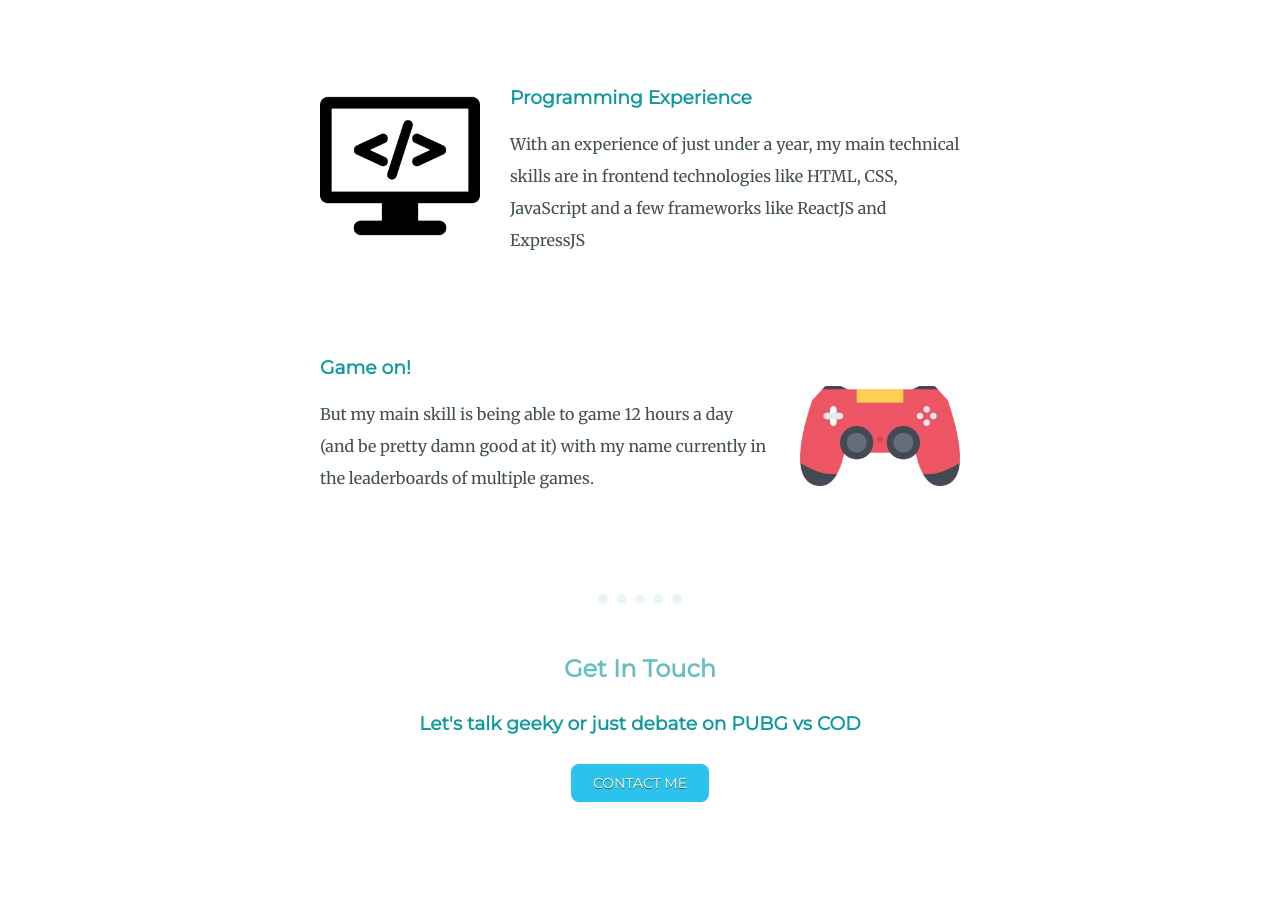
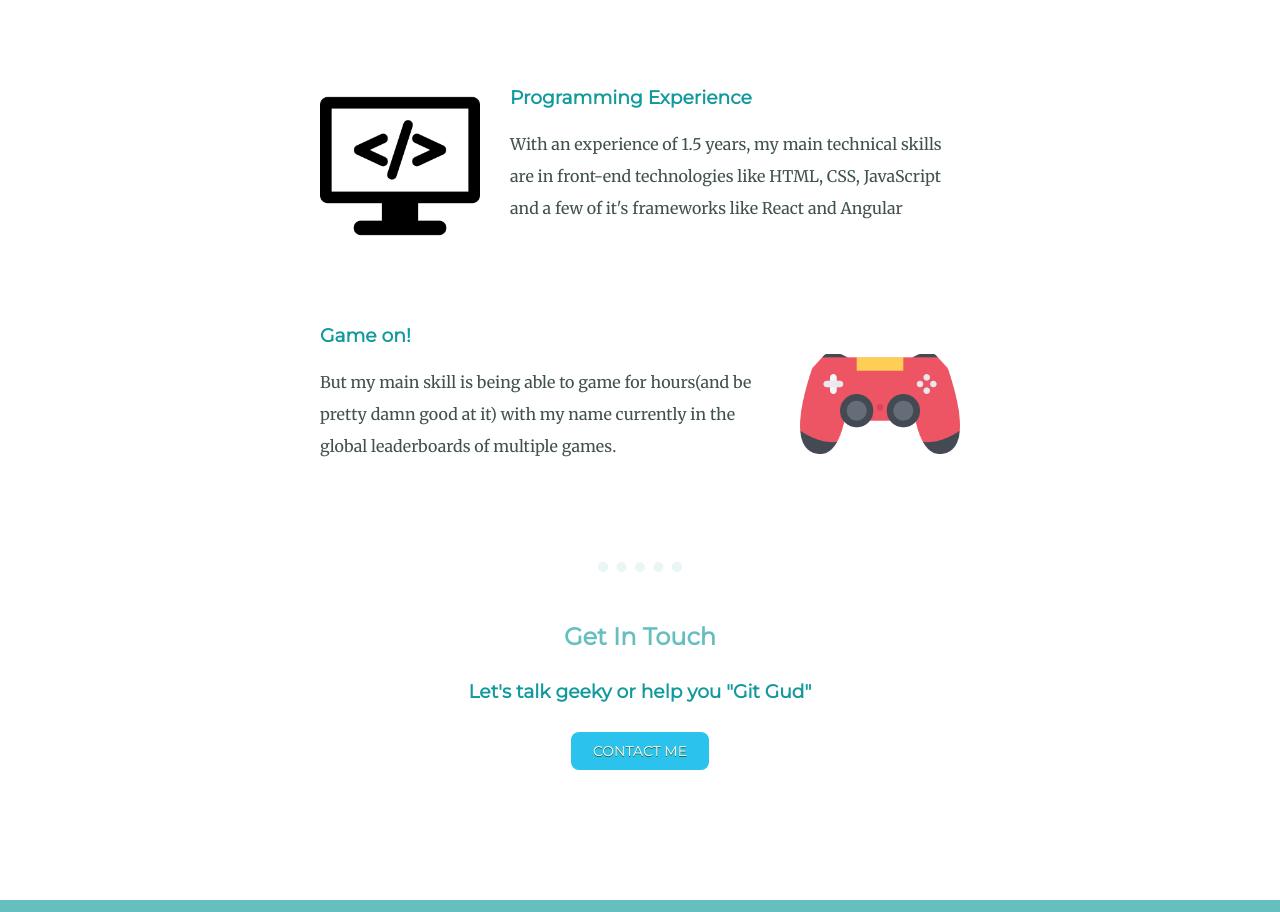
Before and after one commit to bensonzachariah/website, a plain HTML site: page index.html in a window 1280 px wide. Shown: the part 1140-2052 px from the top of the page. Drawn offline with Linux system fonts and the light colour scheme.

Commit message:
Update index.html

```diff
--- a/index.html
+++ b/index.html
@@ -30,18 +30,18 @@
           <div class="skill-row">
             <img class="computer-img" src="Images/computer.png" alt="computer-img">
             <h3>Programming Experience</h3>
-            <p>With an experience of just under a year, my main technical skills are in frontend technologies like HTML, CSS, JavaScript and a few frameworks like ReactJS and ExpressJS</p>
+            <p>With an experience of 1.5 years, my main technical skills are in front-end technologies like HTML, CSS, JavaScript and a few of it's frameworks like React and Angular</p>
           </div>
           <div class="skill-row">
             <img class="game-img" src="Images/gamepad.png" alt="game-img">
             <h3>Game on!</h3>
-            <p>But my main skill is being able to game 12 hours a day (and be pretty damn good at it) with my name currently in the leaderboards of multiple games.</p>
+            <p>But my main skill is being able to game for hours(and be pretty damn good at it) with my name currently in the global leaderboards of multiple games.</p>
           </div>
         </div>
         <hr>
         <div class="contact-me">
           <h2>Get In Touch</h2>
-          <h3>Let's talk geeky or just debate on PUBG vs COD</h3>
+          <h3>Let's talk geeky or help you "Git Gud"</h3>
           <!-- <p class="contact-message">PS: We all know COD wins</p> -->
           <a class="btn" href="mailto:benson_zachariah@yahoo.com">CONTACT ME</a>
         </div>
```
